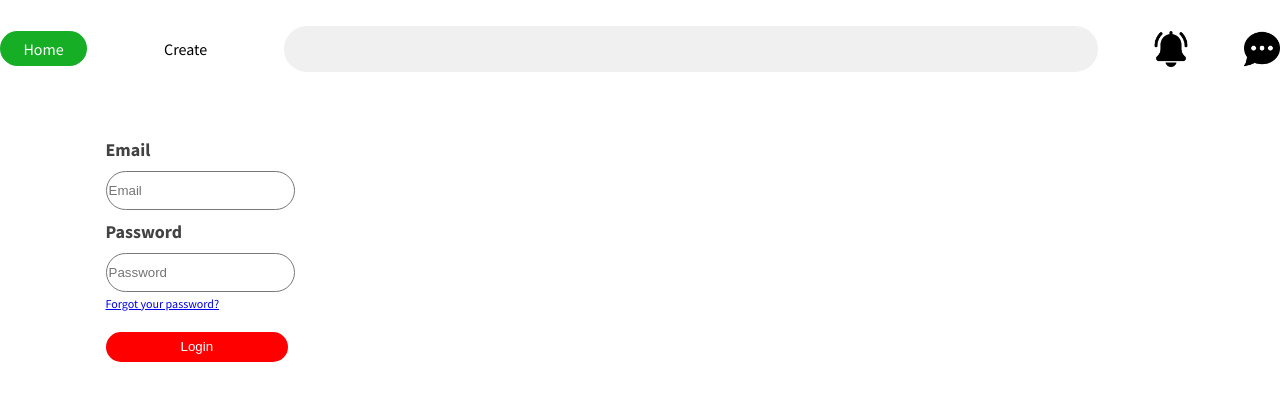
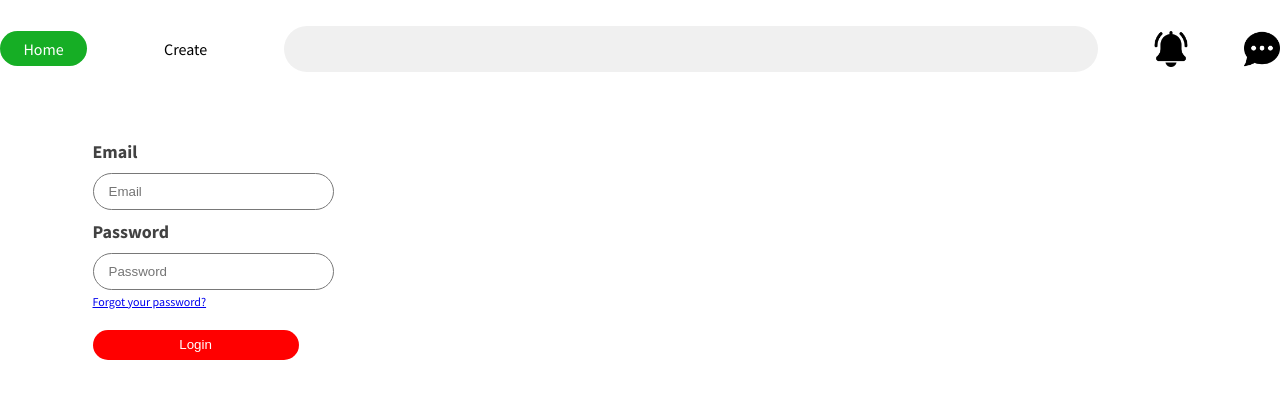
Before and after one commit to yobicod/Pinteloot, a React (Create React App) app: page / in a window 1280 px wide. Shown: the top 400 px of the page. Built offline with nearby package versions, Linux system fonts and the light colour scheme.

Commit message:
Edit nav and login

```diff
--- a/src/components/Styles/login.css
+++ b/src/components/Styles/login.css
@@ -44,6 +44,11 @@ label {
   height: 35px;
   border: 1px solid #787878;
   border-radius: 25px;
+  padding: 0 15px;
+}
+
+.input:focus-visible {
+  outline: none;
 }
 
 a {
--- a/src/components/login.js
+++ b/src/components/login.js
@@ -1,6 +1,7 @@
 import React, { useState } from "react";
 import "./Styles/login.css";
 function Login() {
+  console.log("Rendered login");
   const [id, setId] = useState("");
   const [password, setPassword] = useState("");
   const [formValid, setFormValid] = useState(false);
@@ -32,7 +33,7 @@ function Login() {
               <label>Password</label>
               <input
                 className="input"
-                type="text"
+                type="password"
                 placeholder="Password"
                 onChange={inputPassword}
                 value={password}
--- a/src/components/nav.js
+++ b/src/components/nav.js
@@ -3,6 +3,8 @@ import "./Styles/nav.css";
 import navBell from "../Images/navBell.png";
 import chat from "../Images/chat.png";
 function Nav() {
+  console.log("Rendered nav");
+
   const [searchTxt, setSearchTxt] = useState("");
   const inputTxt = (event) => {
     setSearchTxt(event.target.value);
```
